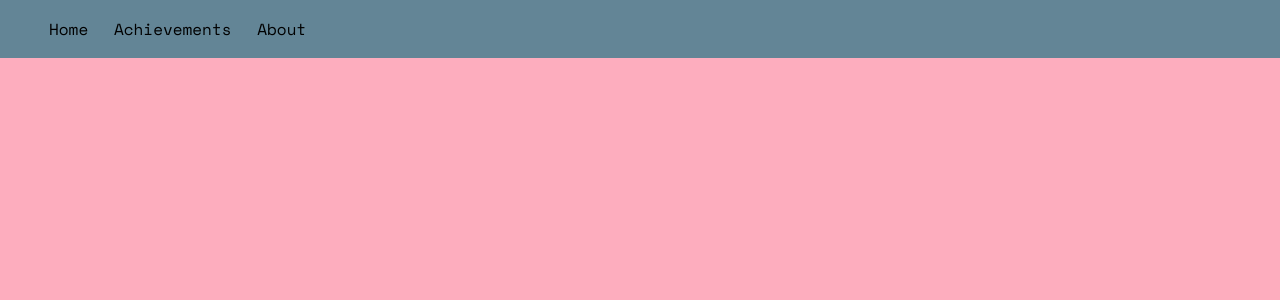
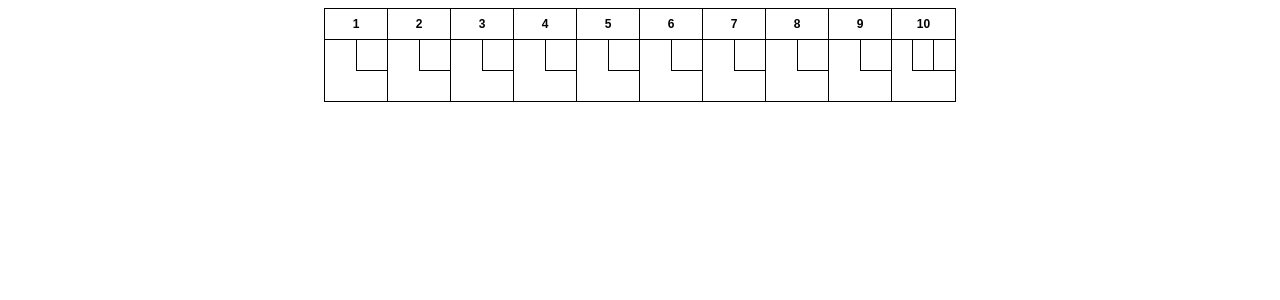
Before and after one commit to tysonlmao/tafe, a PHP site: page /achievements.html in a window 1280 px wide. Shown: the top 300 px of the page. Run offline with PHP 8.4, Linux system fonts and the light colour scheme; lists and menus that the app fills with data are empty.

Commit message:
added bowling scorecard table

```diff
--- a/achievements.html
+++ b/achievements.html
@@ -5,18 +5,73 @@
     <meta charset="UTF-8">
     <meta name="viewport" content="width=device-width, initial-scale=1.0">
     <title>tysonlmao | Achievements</title>
-    <link rel="stylesheet" href="./css/style.css">
+    <!-- <link rel="stylesheet" href="./css/style.css"> -->
     <link rel="icon" href="./media/favicon.ico">
+    <link rel="stylesheet" href="./css/dev.css">
 </head>
 
 <body>
     <nav id="nav">
-        <ul>
+        <!-- <ul>
             <li><a href="/" class="hover">Home</a></li>
             <li><a href="/achievements.html" class="hover">Achievements</a></li>
-            <li><a href="#about" class="hover">About</a></li>
-        </ul>
+            <li><a href="/#about" class="hover">About</a></li>
+        </ul> -->
     </nav>
+
+    <main>
+        <div>
+            <table id='scoresheetTable' class='scoresheet' cellpadding='1' cellspacing='0'>
+                <tr>
+                    <th colspan='6'>1</th>
+                    <th colspan='6'>2</th>
+                    <th colspan='6'>3</th>
+                    <th colspan='6'>4</th>
+                    <th colspan='6'>5</th>
+                    <th colspan='6'>6</th>
+                    <th colspan='6'>7</th>
+                    <th colspan='6'>8</th>
+                    <th colspan='6'>9</th>
+                    <th colspan='6'>10</th>
+                </tr>
+                <tr>
+                    <td colspan='3'></td>
+                    <td colspan='3'></td>
+                    <td colspan='3'></td>
+                    <td colspan='3'></td>
+                    <td colspan='3'></td>
+                    <td colspan='3'></td>
+                    <td colspan='3'></td>
+                    <td colspan='3'></td>
+                    <td colspan='3'></td>
+                    <td colspan='3'></td>
+                    <td colspan='3'></td>
+                    <td colspan='3'></td>
+                    <td colspan='3'></td>
+                    <td colspan='3'></td>
+                    <td colspan='3'></td>
+                    <td colspan='3'></td>
+                    <td colspan='3'></td>
+                    <td colspan='3'></td>
+                    <td colspan='2'></td>
+                    <td colspan='2'></td>
+                    <td colspan='2'></td>
+                </tr>
+                <tr>
+                    <td colspan='6'></td>
+                    <td colspan='6'></td>
+                    <td colspan='6'></td>
+                    <td colspan='6'></td>
+                    <td colspan='6'></td>
+                    <td colspan='6'></td>
+                    <td colspan='6'></td>
+                    <td colspan='6'></td>
+                    <td colspan='6'></td>
+                    <td colspan='6'></td>
+                </tr>
+            </table>
+        </div>
+    </main>
 </body>
 
 </html>
--- /dev/null
+++ b/css/dev.css
@@ -0,0 +1,37 @@
+table.scoresheet {
+  margin: 0 auto;
+  width: 50%;
+  font-size: 12px;
+  border: 1px solid;
+  text-align: center;
+  table-layout: fixed;
+  margin-bottom: 40px;
+  font-family: Arial, Helvetica, sans-serif;
+}
+table.scoresheet th,
+tr,
+td {
+  padding: 0;
+  vertical-align: middle;
+  font-family: Arial, Helvetica, sans-serif;
+  font-weight: bold;
+}
+table.scoresheet th {
+  border-bottom: 1px solid;
+  height: 30px;
+}
+table.scoresheet th:not(:last-child) {
+  border-right: 1px solid;
+}
+table.scoresheet td {
+  height: 30px;
+}
+table.scoresheet tr td:not(:last-child) {
+  border-right: 1px solid;
+}
+table.scoresheet tr:nth-child(2) td:nth-child(even) {
+  border-bottom: 1px solid;
+}
+table.scoresheet tr:nth-child(2) td:last-child {
+  border-bottom: 1px solid;
+}
--- a/css/style.css
+++ b/css/style.css
@@ -53,7 +53,7 @@ nav > ul > li {
 }
 
 /* main content */
-main {
+.info {
   padding: 1rem;
   display: flex;
   justify-content: center;
--- a/index.html
+++ b/index.html
@@ -21,6 +21,7 @@
     </header>
 
     <main id="about">
+        <div class="info">
             <div class="container">
                 <div>
                     <h2 class="conttl"></h2>
@@ -57,6 +58,8 @@
                     <p>tysonlmao</p>
                 </a>
             </div>
+        </div>
+
 
     </main>
     <footer>
```
Lines whose indentation alone changed are shown as unchanged.
